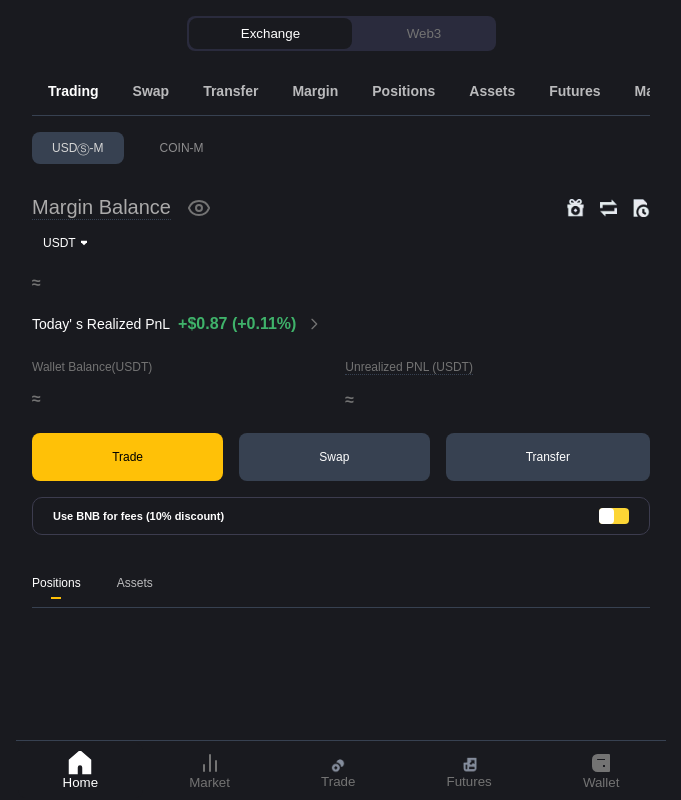
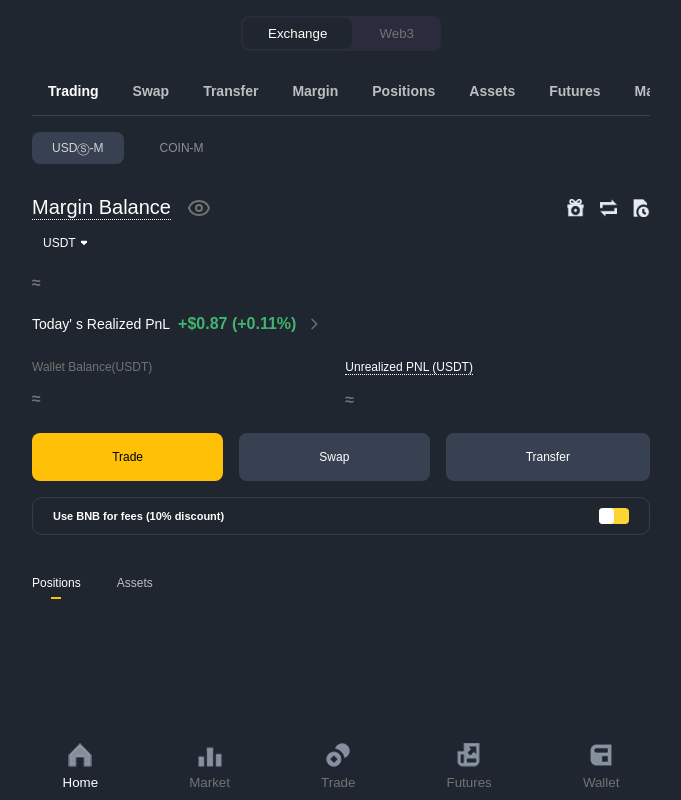
Before and after one commit to Tariq628/binance_clone, a Django app: template binance_app/templates/index.html in a window 1280 px wide. Shown: the whole page, without its empty margins (299-980 px from the left). Run offline with Django 5.2, Linux system fonts and the light colour scheme; the template is opened without the code that fills it, so the values that code supplies are empty; some web fonts are replaced.

Commit message:
UI changes latest

```diff
--- a/binance_app/templates/index.html
+++ b/binance_app/templates/index.html
@@ -131,14 +131,7 @@
                       <span class="type">Perp</span>
                       <span class="leverage">Cross {{ position.leverage }}x</span>  <!-- Dynamically display leverage -->
                       <img class="icon-image" src="{% static 'images/exclamation_mark.png' %}" alt="" />
-                      <svg class="icon share-icon" style="color: rgb(55, 65, 81)" viewBox="0 0 24 24" fill="none"
-                          stroke="currentColor" stroke-width="2" stroke-linecap="round" stroke-linejoin="round">
-                          <circle cx="18" cy="5" r="3"></circle>
-                          <circle cx="6" cy="12" r="3"></circle>
-                          <circle cx="18" cy="19" r="3"></circle>
-                          <line x1="8.59" x2="15.42" y1="13.51" y2="17.49"></line>
-                          <line x1="15.41" x2="8.59" y1="6.51" y2="10.49"></line>
-                      </svg>
+                      <img src="{% static 'images/share.png' %}" class="icon share-icon" alt="" srcset="">
                   </div>
                   <div class="binance-card-content">
                       <div class="grid-2">
@@ -153,7 +146,7 @@
                       </div>
                       <div class="grid-3">
                           <div class="cell-item">
-                              <span class="label">Size (USDT)</span>
+                              <span class="label dotted">Size (USDT)</span>
                               <span class="value">{{ position.size }}</span>
                           </div>
                           <div class="cell-item">
@@ -161,12 +154,12 @@
                               <span class="value">{{ position.margin }}</span>
                           </div>
                           <div class="cell-item">
+                              <span class="label">Margin Ratio</span>
+                              <span class="value green">{{ position.margin_ratio }}%</span>
+                          </div>
+                          <div class="cell-item">
                               <span class="label">Entry Price (USDT)</span>
                               <span class="value">{{ position.entry_price }}</span>
-                          </div>
-                          <div class="cell-item">
-                              <span class="label">Margin Ratio</span>
-                              <span class="value green">{{ position.margin_ratio }}%</span>
                           </div>
                           <div class="cell-item">
                               <span class="label">Mark Price</span>
@@ -186,32 +179,16 @@
       <footer class="footer">
         <div class="footer-content" id="footer-menu-tab">
           <button class="tab-item" aria-selected="true">
-            <svg class="icon home-icon" viewBox="0 0 16 16">
-              <path
-                d="M1 6V15H6V11C6 9.89543 6.89543 9 8 9C9.10457 9 10 9.89543 10 11V15H15V6L8 0L1 6Z"
-              />
-            </svg>
+            <img src="{% static 'images/home.png' %}" class="footer-icon home-icon" alt="" srcset="">
             <span>Home</span>
           </button>
           <button class="tab-item" aria-selected="false">
-            <svg
-              class="icon icon-market"
-              viewBox="0 0 24 24"
-              fill="none"
-              stroke="currentColor"
-              stroke-width="2"
-              stroke-linecap="round"
-              stroke-linejoin="round"
-            >
-              <line x1="18" x2="18" y1="20" y2="10"></line>
-              <line x1="12" x2="12" y1="20" y2="4"></line>
-              <line x1="6" x2="6" y1="20" y2="14"></line>
-            </svg>
+            <img src="{% static 'images/Markets.png' %}" class="footer-icon icon-market" alt="" srcset="">
             <span>Market</span>
           </button>
           <button class="tab-item" aria-selected="false">
             <!-- <svg class="icon trade-icon" xmlns="http://www.w3.org/2000/svg" fill="currentColor"><use xlink:href="#trade-f"></use></svg> -->
-             <img class="icon-image" src="{% static "images/footer1.png" %}" alt="" srcset="">
+            <img src="{% static 'images/Trade.png' %}" class="footer-icon home-icon" alt="" srcset="">
             <span>Trade</span>
           </button>
           <button class="tab-item" aria-selected="false">
@@ -223,20 +200,11 @@
                 stroke-linejoin="round"
               />
             </svg> -->
-            <img class="icon-image" src="{% static "images/footer2.png" %}" alt="" srcset="">
+            <img src="{% static 'images/Futures.png' %}" class="footer-icon home-icon" alt="" srcset="">
             <span>Futures</span>
           </button>
           <button class="tab-item" aria-selected="false">
-            <svg
-              class="wallet-icon icon"
-              viewBox="0 0 24 24"
-              fill="none"
-              stroke="currentColor"
-              stroke-width="2"
-              stroke-linecap="round"
-              stroke-linejoin="round"
-            >
-            <path fill-rule="evenodd" clip-rule="evenodd" d="M4 8.5A4.5 4.5 0 018.5 4H20v16H8.5A4.5 4.5 0 014 15.5v-7zM8.5 7H17v3H8.5a1.5 1.5 0 110-3zm4.5 6h4v4h-4v-4z"></path></svg>
+            <img src="{% static 'images/wallet.png' %}" class="footer-icon icon-market" alt="" srcset="">
             <span>Wallet</span>
           </button>
         </div>
--- a/static/css/index.css
+++ b/static/css/index.css
@@ -15,7 +15,7 @@
 }
 
 body {
-  background-color: #191a1f;
+  background-color: #1f2630;
   color: #fff;
   font-family: Binance Plex, Arial, sans-serif !important;
   font-weight: bolder;
@@ -34,6 +34,13 @@ body {
   height: 1.5rem;
 }
 
+.footer-icon {
+  color: #737373;
+  width: 1.5rem;
+  height: 1.5rem;
+  margin-bottom: 0.5rem;
+}
+
 .green {
   color: #00d395;
 }
@@ -43,7 +50,9 @@ body {
 }
 
 .dotted {
-  border-bottom: #374151 dotted 1px;
+  color: #fefefe !important;
+  border-bottom: #fefefe dotted 1px !important;
+  width: fit-content;
 }
 
 .currency-select-container {
@@ -98,7 +107,7 @@ body {
     background-color: #2a2b3d;
     border-radius: 0.5rem;
     padding: 0.125rem;
-    width: 50%;
+    width: 200px;
 
     margin-bottom: 1rem;
 
@@ -115,7 +124,7 @@ body {
 
       &[aria-selected='true'] {
         color: #fff;
-        background-color: #191a1f;
+        background-color: #1f2630;
       }
     }
   }
@@ -169,7 +178,7 @@ body {
     justify-content: space-between;
     align-items: center;
     gap: 0.125rem;
-    border-top: 1px solid #374151;
+    /* border-top: 1px solid #374151; */
 
     padding: 0.125rem;
 
@@ -197,7 +206,7 @@ body {
 
       &[aria-selected='true'] {
         color: #fff;
-        background-color: #191a1f;
+        background-color: #1f2630;
 
         svg.icon {
           fill: #fff;
@@ -453,8 +462,8 @@ body {
     position: sticky;
     top: 0;
     z-index: 10;
-    background-color: #191a1f; /* Solid background to prevent transparency while scrolling */
-    border-bottom: 1px solid #374151; /* Optional: you can add a border to separate it visually */
+    background-color: #1f2630; /* Solid background to prevent transparency while scrolling */
+    /* border-bottom: 1px solid #374151; Optional: you can add a border to separate it visually */
 
 
     .tab-position {
```
Also changed, not shown: static/images/Futures.png (added), static/images/Markets.png (added), static/images/Trade.png (added), static/images/home.png (added), static/images/share.png, static/images/wallet.png (added), static/images/wallet2.png (added).
